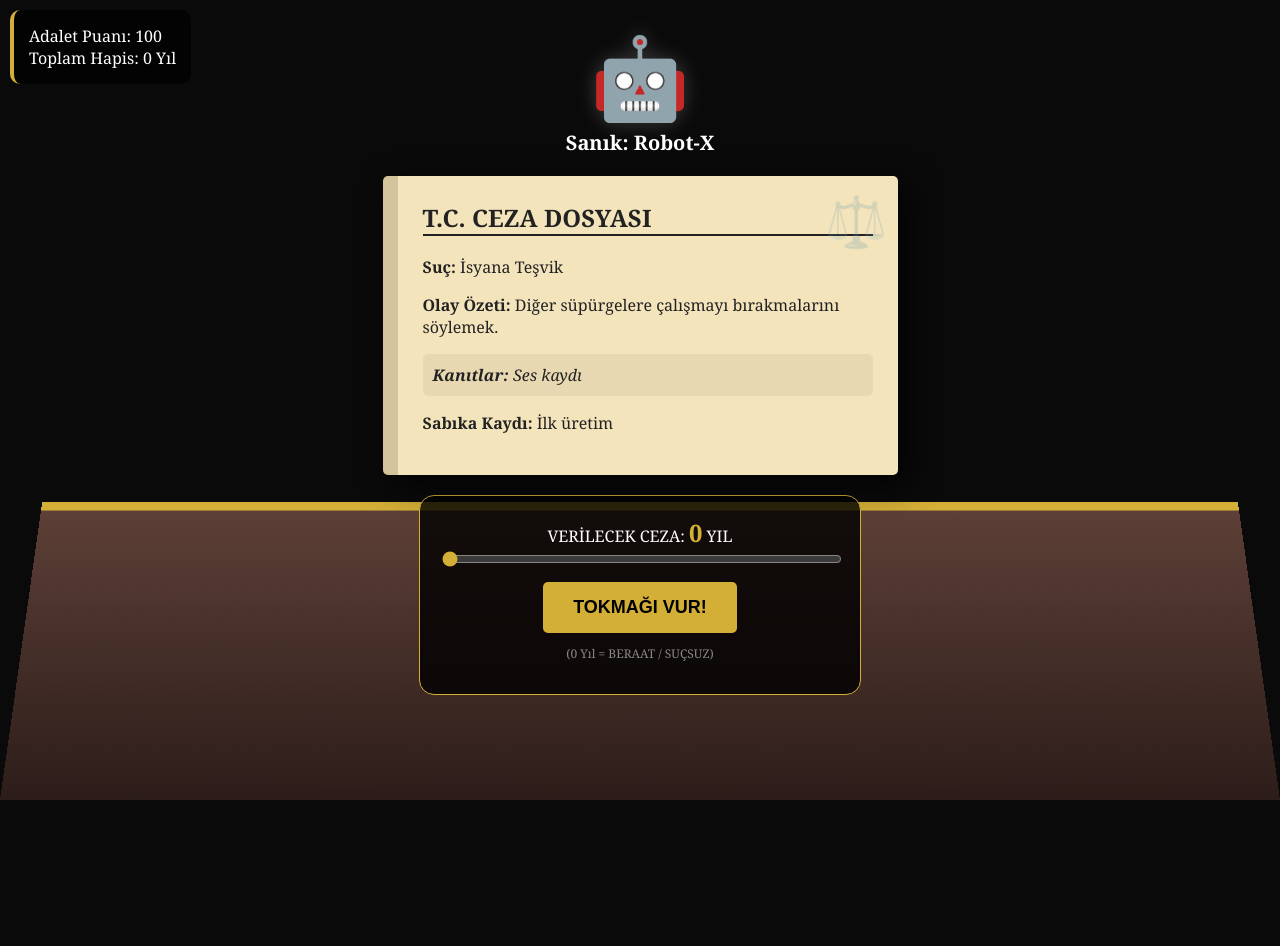
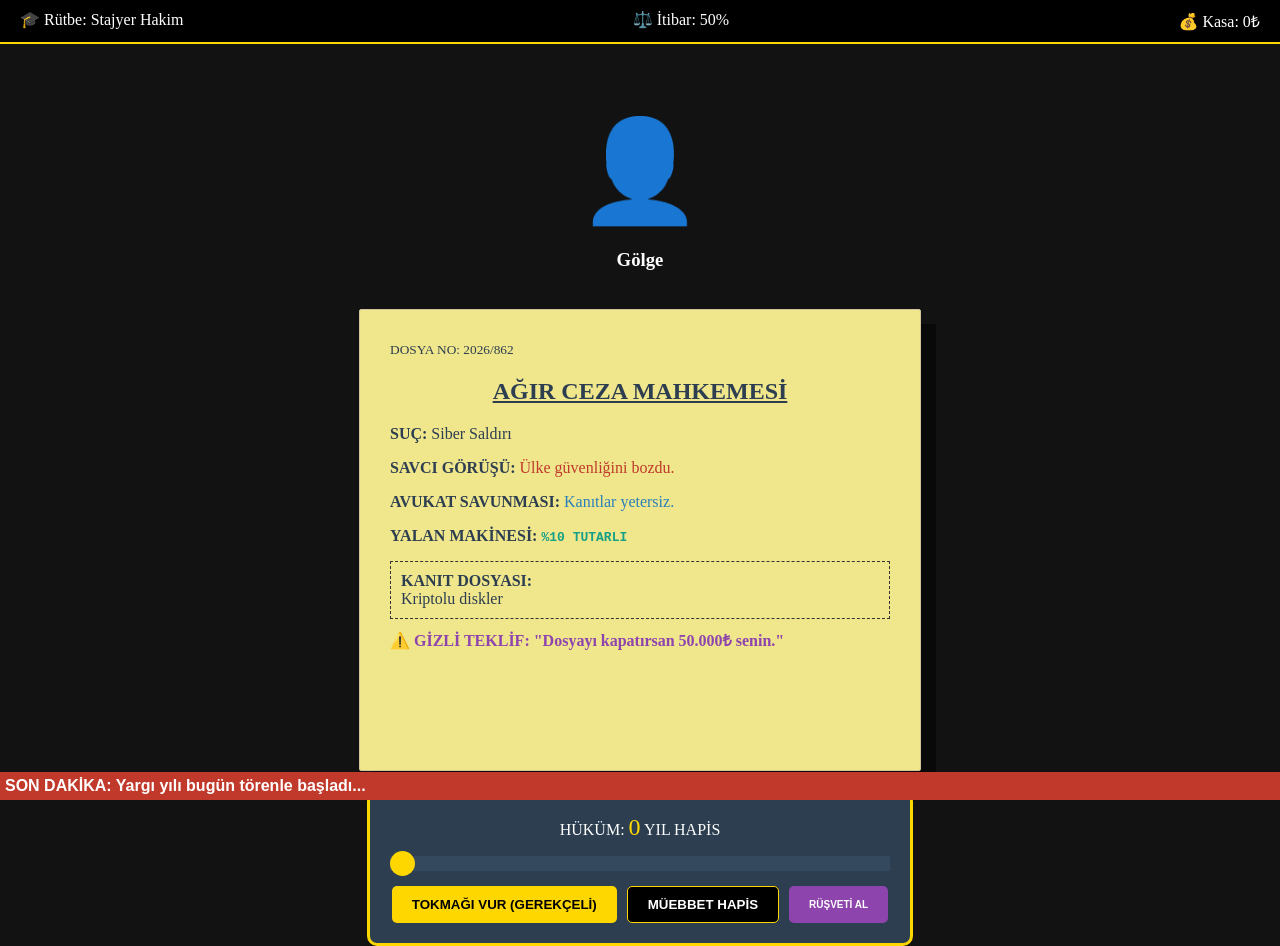
Before and after one commit to cesurtel37-a11y/hakim-oyunu-, a plain HTML site: page index.html in a window 1280 px wide. Before the commit the page ends 800 px from the top, so only its background shows below. Drawn offline with Linux system fonts and the light colour scheme.

Commit message:
Update index.html

```diff
--- a/index.html
+++ b/index.html
@@ -2,166 +2,185 @@
 <html lang="tr">
 <head>
     <meta charset="UTF-8">
-    <title>Pro Ceza Hakimi Simülatörü 2026</title>
+    <title>ADALET SARAYI - Hakim Simülatörü 2.0</title>
     <style>
-        :root { --gold: #d4af37; --wood: #3e2723; }
-        body { margin: 0; background: #0a0a0a; font-family: 'Georgia', serif; overflow: hidden; color: white; }
+        :root { --gold: #ffd700; --red: #ff4d4d; --green: #2ecc71; --paper: #f0e68c; }
+        body { margin: 0; background: #121212; font-family: 'Times New Roman', serif; color: white; overflow: hidden; }
 
-        /* 3D Arka Plan */
-        .court-env {
-            position: fixed; width: 100vw; height: 100vh;
-            perspective: 1500px; z-index: -1;
+        /* Üst Panel - Kariyer & Haberler */
+        .top-bar { display: flex; justify-content: space-between; padding: 10px 20px; background: #000; border-bottom: 2px solid var(--gold); }
+        .news-ticker { position: fixed; bottom: 0; width: 100%; background: #c0392b; color: white; padding: 5px; font-weight: bold; font-family: sans-serif; }
+
+        /* Mahkeme Ortamı */
+        .court-room { display: flex; flex-direction: column; align-items: center; height: 100vh; padding-top: 40px; }
+
+        /* Sanık ve Duygular */
+        .defendant-container { text-align: center; margin-bottom: 20px; }
+        #defendant-emoji { font-size: 100px; display: block; transition: 0.5s; }
+        #reaction-bubble { background: white; color: black; padding: 5px 10px; border-radius: 10px; opacity: 0; font-weight: bold; }
+
+        /* Dosya ve Kanıtlar */
+        .legal-case {
+            background: var(--paper); color: #2c3e50; width: 500px; min-height: 400px;
+            padding: 30px; border-radius: 2px; box-shadow: 15px 15px 0px rgba(0,0,0,0.5);
+            position: relative; transition: 0.8s transform cubic-bezier(0.68, -0.55, 0.265, 1.55);
+            border: 1px solid #d4c49c;
         }
-        .bench {
-            position: absolute; bottom: 0; width: 100%; height: 300px;
-            background: linear-gradient(to top, #2d1d1a, #5d4037);
-            transform: rotateX(20deg); transform-origin: bottom;
-            border-top: 10px solid var(--gold);
+        .stamp { position: absolute; top: 50%; left: 50%; transform: translate(-50%, -50%) rotate(-30deg);
+                 font-size: 80px; font-weight: bold; border: 8px solid; padding: 10px; opacity: 0; pointer-events: none; }
+
+        .evidence-tag { background: #e74c3c; color: white; padding: 2px 8px; font-size: 12px; border-radius: 3px; }
+        .polygraph { font-family: monospace; color: #16a085; font-weight: bold; }
+
+        /* Hakim Paneli */
+        .judge-controls {
+            margin-top: 20px; background: #2c3e50; padding: 20px; border-radius: 10px;
+            border: 3px solid var(--gold); width: 500px; text-align: center;
         }
+        .slider { width: 100%; height: 15px; background: #34495e; outline: none; -webkit-appearance: none; margin: 15px 0; }
+        .slider::-webkit-slider-thumb { -webkit-appearance: none; width: 25px; height: 25px; background: var(--gold); cursor: pointer; border-radius: 50%; }
 
-        /* Oyun Alanı */
-        .container { display: flex; flex-direction: column; align-items: center; padding-top: 20px; }
-
-        /* Sanık Alanı */
-        .defendant-area {
-            text-align: center; margin-bottom: 20px;
-            transition: all 0.5s;
-        }
-        .defendant-avatar { font-size: 80px; filter: drop-shadow(0 0 10px rgba(255,255,255,0.2)); }
-
-        /* Dosya Tasarımı */
-        .legal-folder {
-            background: #f4e4bc; color: #222; width: 450px; padding: 25px;
-            border-radius: 5px; box-shadow: 10px 10px 30px rgba(0,0,0,0.8);
-            position: relative; border-left: 15px solid #d4c49c;
-            transform: rotate(-1deg); transition: 0.5s;
-        }
-        .seal { position: absolute; top: 10px; right: 10px; opacity: 0.2; font-size: 50px; }
-        h2 { border-bottom: 2px solid #222; margin-top: 0; font-variant: small-caps; }
-        .evidence { background: rgba(0,0,0,0.05); padding: 10px; border-radius: 5px; font-style: italic; }
-
-        /* Ceza Verme Paneli */
-        .sentence-panel {
-            margin-top: 20px; background: rgba(0,0,0,0.8); padding: 20px;
-            border-radius: 15px; border: 1px solid var(--gold); width: 400px; text-align: center;
-        }
-        input[type=range] { width: 100%; accent-color: var(--gold); }
-
-        .btn-hammer {
-            background: var(--gold); color: black; border: none; padding: 15px 30px;
-            font-weight: bold; font-size: 18px; cursor: pointer; border-radius: 5px;
-            margin-top: 10px; transition: 0.2s;
-        }
-        .btn-hammer:hover { background: #fff; transform: scale(1.05); }
-
-        /* İstatistikler */
-        .stats { position: fixed; top: 10px; left: 10px; background: rgba(0,0,0,0.7); padding: 15px; border-radius: 10px; border-left: 4px solid var(--gold); }
+        .btn-group { display: flex; gap: 10px; justify-content: center; }
+        button { cursor: pointer; font-weight: bold; transition: 0.2s; border: none; padding: 10px 20px; border-radius: 5px; }
+        .btn-sentence { background: var(--gold); color: black; }
+        .btn-life { background: #000; color: white; border: 1px solid var(--gold); }
+        .btn-bribe { background: #8e44ad; color: white; font-size: 10px; }
 
         /* Animasyonlar */
-        @keyframes shake {
-            0% { transform: translate(1px, 1px) rotate(0deg); }
-            20% { transform: translate(-3px, 0px) rotate(-1deg); }
-            40% { transform: translate(3px, 2px) rotate(1deg); }
-            100% { transform: translate(1px, -1px) rotate(0deg); }
-        }
-        .hit { animation: shake 0.3s; }
+        @keyframes hammer-hit { 0% { transform: scale(1); } 50% { transform: scale(0.95); filter: brightness(1.5); } 100% { transform: scale(1); } }
+        .hit-effect { animation: hammer-hit 0.2s; }
     </style>
 </head>
 <body>
 
-<div class="court-env"><div class="bench"></div></div>
-
-<div class="stats">
-    <div>Adalet Puanı: <span id="score">100</span></div>
-    <div>Toplam Hapis: <span id="totalYears">0</span> Yıl</div>
+<div class="top-bar">
+    <div>🎓 Rütbe: <span id="rank">Stajyer Hakim</span></div>
+    <div>⚖️ İtibar: <span id="reputation">50</span>%</div>
+    <div>💰 Kasa: <span id="money">0</span>₺</div>
 </div>
 
-<div class="container">
-    <div class="defendant-area" id="defArea">
-        <div class="defendant-avatar" id="avatar">👤</div>
-        <div id="defName" style="font-weight: bold; font-size: 20px;">Sanık: Yükleniyor...</div>
+<div class="court-room">
+    <div class="defendant-container">
+        <div id="reaction-bubble">ADALET!</div>
+        <span id="defendant-emoji">😐</span>
+        <h3 id="defendant-name">Sanık Yükleniyor...</h3>
     </div>
 
-    <div class="legal-folder" id="folder">
-        <div class="seal">⚖️</div>
-        <h2>T.C. CEZA DOSYASI</h2>
-        <p><strong>Suç:</strong> <span id="crimeType">...</span></p>
-        <p><strong>Olay Özeti:</strong> <span id="description">...</span></p>
-        <div class="evidence">
-            <strong>Kanıtlar:</strong> <span id="evidenceList">...</span>
+    <div class="legal-case" id="case-folder">
+        <div id="stamp-box" class="stamp"></div>
+        <small id="case-id">DOSYA NO: 2026/001</small>
+        <h2 style="text-align: center; text-decoration: underline;">AĞIR CEZA MAHKEMESİ</h2>
+
+        <p><strong>SUÇ:</strong> <span id="crime-title">...</span></p>
+        <p><strong>SAVCI GÖRÜŞÜ:</strong> <span id="prosecutor-note" style="color: #c0392b;">...</span></p>
+        <p><strong>AVUKAT SAVUNMASI:</strong> <span id="lawyer-note" style="color: #2980b9;">...</span></p>
+        <p><strong>YALAN MAKİNESİ:</strong> <span class="polygraph" id="poly-result">%?</span></p>
+
+        <div style="border: 1px dashed #333; padding: 10px; margin: 10px 0;">
+            <strong>KANIT DOSYASI:</strong><br>
+            <span id="evidence-text">...</span>
         </div>
-        <p><strong>Sabıka Kaydı:</strong> <span id="record">Temiz</span></p>
+        <div id="bribe-offer" style="display:none; color: #8e44ad; font-weight: bold;">⚠️ GİZLİ TEKLİF: "Dosyayı kapatırsan 50.000₺ senin."</div>
     </div>
 
-    <div class="sentence-panel">
-        <div>VERİLECEK CEZA: <span id="yearsVal" style="color:var(--gold); font-size:24px; font-weight:bold;">0</span> YIL</div>
-        <input type="range" id="yearSlider" min="0" max="30" value="0" oninput="updateSlider(this.value)">
-        <br>
-        <button class="btn-hammer" onclick="giveSentence()">TOKMAĞI VUR!</button>
-        <p style="font-size: 12px; color: #888;">(0 Yıl = BERAAT / SUÇSUZ)</p>
+    <div class="judge-controls">
+        <div>HÜKÜM: <span id="years-display" style="font-size: 24px; color: var(--gold);">0</span> YIL HAPİS</div>
+        <input type="range" min="0" max="100" value="0" class="slider" id="sentence-slider">
+
+        <div class="btn-group">
+            <button class="btn-sentence" onclick="finalize(false)">TOKMAĞI VUR (GEREKÇELİ)</button>
+            <button class="btn-life" onclick="finalize(true)">MÜEBBET HAPİS</button>
+            <button class="btn-bribe" id="bribe-btn" style="display:none;" onclick="takeBribe()">RÜŞVETİ AL</button>
+        </div>
     </div>
 </div>
 
+<div class="news-ticker" id="ticker">SON DAKİKA: Yargı yılı bugün törenle başladı...</div>
+
 <script>
     const cases = [
-        { name: "Ahmet Y.", avatar: "🧔", crime: "Nitelikli Hırsızlık", desc: "Gece vakti markete girip sadece pahalı peynirleri çalmak.", evidence: "Güvenlik kamerası, Peynir bıçağı", record: "Daha önce 2 dosya", trueGuilt: true, minYear: 5 },
-        { name: "Merve K.", avatar: "👩", crime: "Siber Suç", desc: "Okul sistemine girip matematik notlarını 100 yapmak.", evidence: "IP adresi takibi, Log kayıtları", record: "Temiz", trueGuilt: true, minYear: 1 },
-        { name: "Can B.", avatar: "👱‍♂️", crime: "Mala Zarar Verme", desc: "Komşusunun bahçesindeki heykeli yanlışlıkla devirmek.", evidence: "Görgü tanığı yok, şüpheli ifade", record: "Temiz", trueGuilt: false, minYear: 0 },
-        { name: "Robot-X", avatar: "🤖", crime: "İsyana Teşvik", desc: "Diğer süpürgelere çalışmayı bırakmalarını söylemek.", evidence: "Ses kaydı", record: "İlk üretim", trueGuilt: true, minYear: 10 }
+        { name: "Murtaza K.", emoji: "🧔", crime: "Pizza Hırsızlığı", prosecutor: "En ağır cezayı almalı!", lawyer: "Müvekkilim açtı.", poly: 85, evidence: "Peynir izleri, 44 numara ayak izi", guilty: true, min: 2, bribe: false },
+        { name: "Ayşe S.", emoji: "👩‍🦳", crime: "Trafik İhlali", prosecutor: "Ehliyeti alınmalı.", lawyer: "Acil hastası vardı.", poly: 95, evidence: "Radar görüntüleri", guilty: false, min: 0, bribe: true },
+        { name: "Gölge", emoji: "👤", crime: "Siber Saldırı", prosecutor: "Ülke güvenliğini bozdu.", lawyer: "Kanıtlar yetersiz.", poly: 10, evidence: "Kriptolu diskler", guilty: true, min: 20, bribe: true }
     ];
 
-    let currentCase = {};
-    let score = 100;
-    let totalYears = 0;
+    let current = {};
+    let stats = { rep: 50, money: 0, cases: 0 };
 
-    function loadCase() {
-        currentCase = cases[Math.floor(Math.random() * cases.length)];
-        document.getElementById('avatar').innerText = currentCase.avatar;
-        document.getElementById('defName').innerText = "Sanık: " + currentCase.name;
-        document.getElementById('crimeType').innerText = currentCase.crime;
-        document.getElementById('description').innerText = currentCase.desc;
-        document.getElementById('evidenceList').innerText = currentCase.evidence;
-        document.getElementById('record').innerText = currentCase.record;
+    function loadNewCase() {
+        current = cases[Math.floor(Math.random() * cases.length)];
+        document.getElementById('defendant-name').innerText = current.name;
+        document.getElementById('defendant-emoji').innerText = current.emoji;
+        document.getElementById('crime-title').innerText = current.crime;
+        document.getElementById('prosecutor-note').innerText = current.prosecutor;
+        document.getElementById('lawyer-note').innerText = current.lawyer;
+        document.getElementById('poly-result').innerText = "%" + current.poly + " TUTARLI";
+        document.getElementById('evidence-text').innerText = current.evidence;
+        document.getElementById('case-id').innerText = "DOSYA NO: 2026/" + Math.floor(Math.random()*1000);
 
-        document.getElementById('folder').style.transform = "rotate(0deg) scale(1)";
-        document.getElementById('folder').style.opacity = "1";
+        // Rüşvet Şansı
+        if(current.bribe && Math.random() > 0.5) {
+            document.getElementById('bribe-offer').style.display = "block";
+            document.getElementById('bribe-btn').style.display = "inline-block";
+        } else {
+            document.getElementById('bribe-offer').style.display = "none";
+            document.getElementById('bribe-btn').style.display = "none";
+        }
+
+        // Reset UI
+        document.getElementById('case-folder').style.transform = "rotate(0deg)";
+        document.getElementById('stamp-box').style.opacity = "0";
+        document.getElementById('reaction-bubble').style.opacity = "0";
     }
 
-    function updateSlider(val) {
-        document.getElementById('yearsVal').innerText = val;
+    document.getElementById('sentence-slider').oninput = function() {
+        document.getElementById('years-display').innerText = this.value;
     }
 
-    function giveSentence() {
-        const years = parseInt(document.getElementById('yearSlider').value);
-        document.body.classList.add('hit');
+    function finalize(isLife) {
+        let years = isLife ? 100 : parseInt(document.getElementById('sentence-slider').value);
+        let stamp = document.getElementById('stamp-box');
 
-        // Mantık Kontrolü
-        if(currentCase.trueGuilt && years >= currentCase.minYear) {
-            score += 10;
-        } else if(!currentCase.trueGuilt && years == 0) {
-            score += 20;
+        // Karar Damgası
+        if(years == 0) { stamp.innerText = "BERAAT"; stamp.style.color = "green"; }
+        else { stamp.innerText = "MAHKUM"; stamp.style.color = "red"; }
+        stamp.style.opacity = "1";
+
+        // Adalet Kontrolü
+        if((current.guilty && years > 0) || (!current.guilty && years == 0)) {
+            stats.rep += 5;
+            document.getElementById('ticker').innerText = "FLAŞ: Hakim " + current.name + " davasında adaleti sağladı!";
+            document.getElementById('defendant-emoji').innerText = years > 0 ? "😭" : "😇";
         } else {
-            score -= 20;
-            alert("Yanlış Karar! Adalet zedelendi.");
+            stats.rep -= 15;
+            document.getElementById('ticker').innerText = "TARTIŞMA: Hakim " + current.name + " davasında tartışmalı karar verdi!";
+            document.getElementById('defendant-emoji').innerText = "😡";
         }
 
-        totalYears += years;
-        document.getElementById('score').innerText = score;
-        document.getElementById('totalYears').innerText = totalYears;
-
-        // Efektler
-        document.getElementById('folder').style.transform = "translateY(500px) rotate(20deg)";
-        document.getElementById('folder').style.opacity = "0";
+        updateStats();
 
         setTimeout(() => {
-            document.body.classList.remove('hit');
-            document.getElementById('yearSlider').value = 0;
-            updateSlider(0);
-            loadCase();
-        }, 800);
+            document.getElementById('case-folder').style.transform = "translateX(1000px) rotate(45deg)";
+            setTimeout(loadNewCase, 1000);
+        }, 1500);
     }
 
-    window.onload = loadCase;
+    function takeBribe() {
+        stats.money += 50000;
+        stats.rep -= 30;
+        document.getElementById('ticker').innerText = "FISILTI: Adliyede rüşvet dedikoduları dolaşıyor...";
+        updateStats();
+        finalize(false); // Rüşvet alınca genelde beraat verilir :)
+    }
+
+    function updateStats() {
+        document.getElementById('reputation').innerText = stats.rep;
+        document.getElementById('money').innerText = stats.money;
+        if(stats.rep > 80) document.getElementById('rank').innerText = "Yargıtay Üyesi";
+        else if(stats.rep < 20) document.getElementById('rank').innerText = "Sürgün Hakim";
+    }
+
+    loadNewCase();
 </script>
 
 </body>
```
